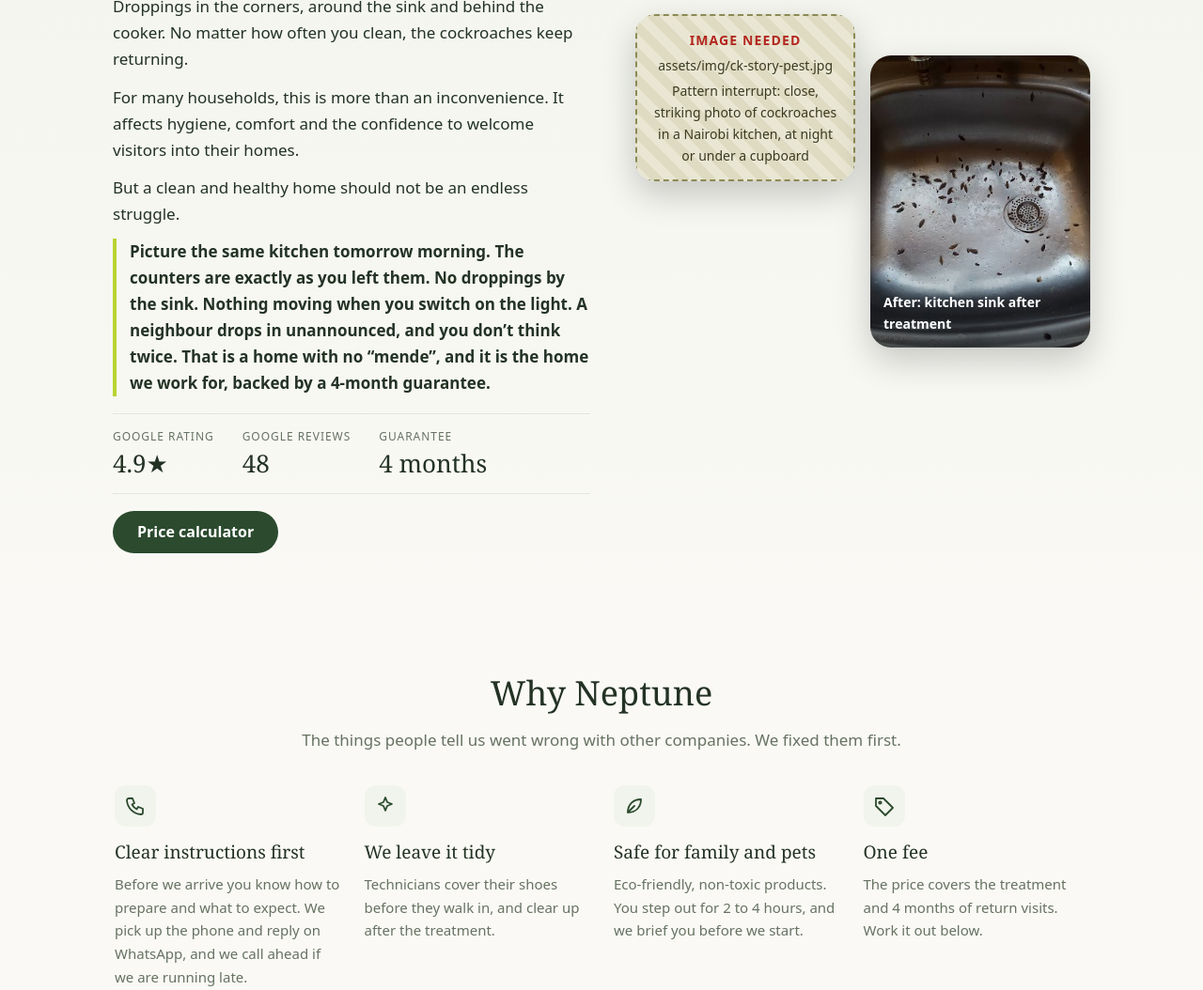
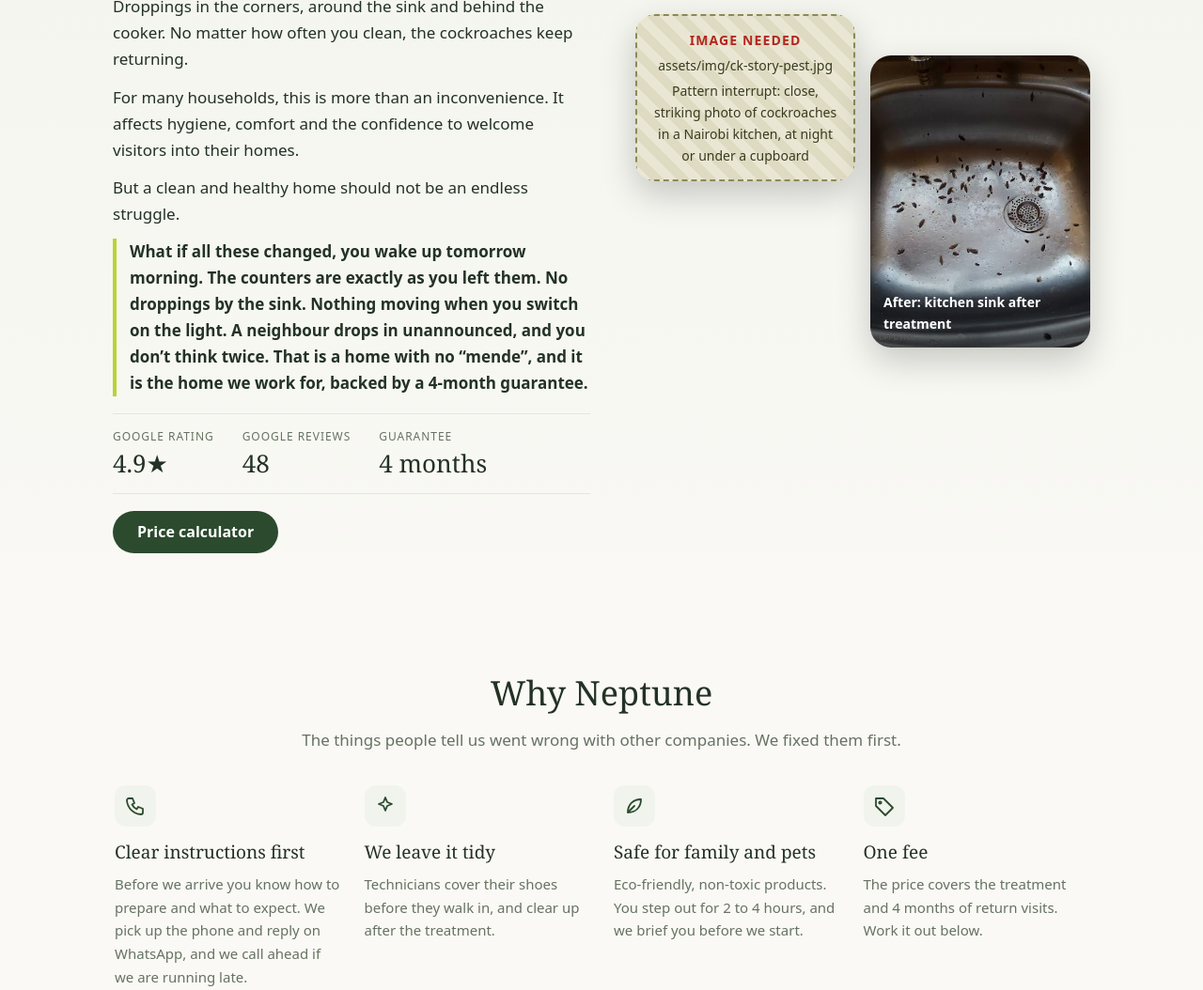
Before and after one commit to neptunepestcontrol-ke/cockroach, a plain HTML site: page index.html in a window 1280 px wide. Shown: the part 878-1932 px from the top of the page at 94% size. Drawn offline with Linux system fonts and the light colour scheme.

Commit message:
Update index.html

```diff
--- a/index.html
+++ b/index.html
@@ -11,7 +11,7 @@
 </div></div></section>
 
 
-<section class="sec grad"><div class="w2 split2 st"><div class="sl"><h2>Imagine a kitchen where cleanliness brings comfort, not frustration.</h2><p>Every evening, you wipe down the counters, clean the sink and leave the kitchen spotless. Yet, by morning, the signs are back. Droppings in the corners, around the sink and behind the cooker. No matter how often you clean, the cockroaches keep returning.</p><p>For many households, this is more than an inconvenience. It affects hygiene, comfort and the confidence to welcome visitors into their homes.</p><p>But a clean and healthy home should not be an endless struggle.</p><p class="vision">Picture the same kitchen tomorrow morning. The counters are exactly as you left them. No droppings by the sink. Nothing moving when you switch on the light. A neighbour drops in unannounced, and you don’t think twice. That is a home with no “mende”, and it is the home we work for, backed by a 4-month guarantee.</p>
+<section class="sec grad"><div class="w2 split2 st"><div class="sl"><h2>Imagine a kitchen where cleanliness brings comfort, not frustration.</h2><p>Every evening, you wipe down the counters, clean the sink and leave the kitchen spotless. Yet, by morning, the signs are back. Droppings in the corners, around the sink and behind the cooker. No matter how often you clean, the cockroaches keep returning.</p><p>For many households, this is more than an inconvenience. It affects hygiene, comfort and the confidence to welcome visitors into their homes.</p><p>But a clean and healthy home should not be an endless struggle.</p><p class="vision">What if all these changed, you wake up tomorrow morning. The counters are exactly as you left them. No droppings by the sink. Nothing moving when you switch on the light. A neighbour drops in unannounced, and you don’t think twice. That is a home with no “mende”, and it is the home we work for, backed by a 4-month guarantee.</p>
 <div class="stats"><div><small>Google rating</small><b>4.9★</b></div><div><small>Google reviews</small><b>48</b></div><div><small>Guarantee</small><b>4 months</b></div></div>
 <div class="row"><a class="pillb" href="#price">Price calculator</a></div></div>
 <div class="cards2"><div class="pc a"><img class="slot" src="assets/img/ck-story-pest.jpg" alt="Pattern interrupt: close, striking photo of cockroaches in a Nairobi kitchen, at night or under a cupboard" data-need="Pattern interrupt: close, striking photo of cockroaches in a Nairobi kitchen, at night or under a cupboard" data-ratio="4/3" loading="lazy"></div><div class="pc b"><img class="slot" src="assets/img/ck-after-sink.jpg" alt="Kitchen sink after treatment" data-need="After: kitchen sink" data-ratio="3/4" loading="lazy"><span class="cap">After: kitchen sink after treatment</span></div></div></div></section>
```
